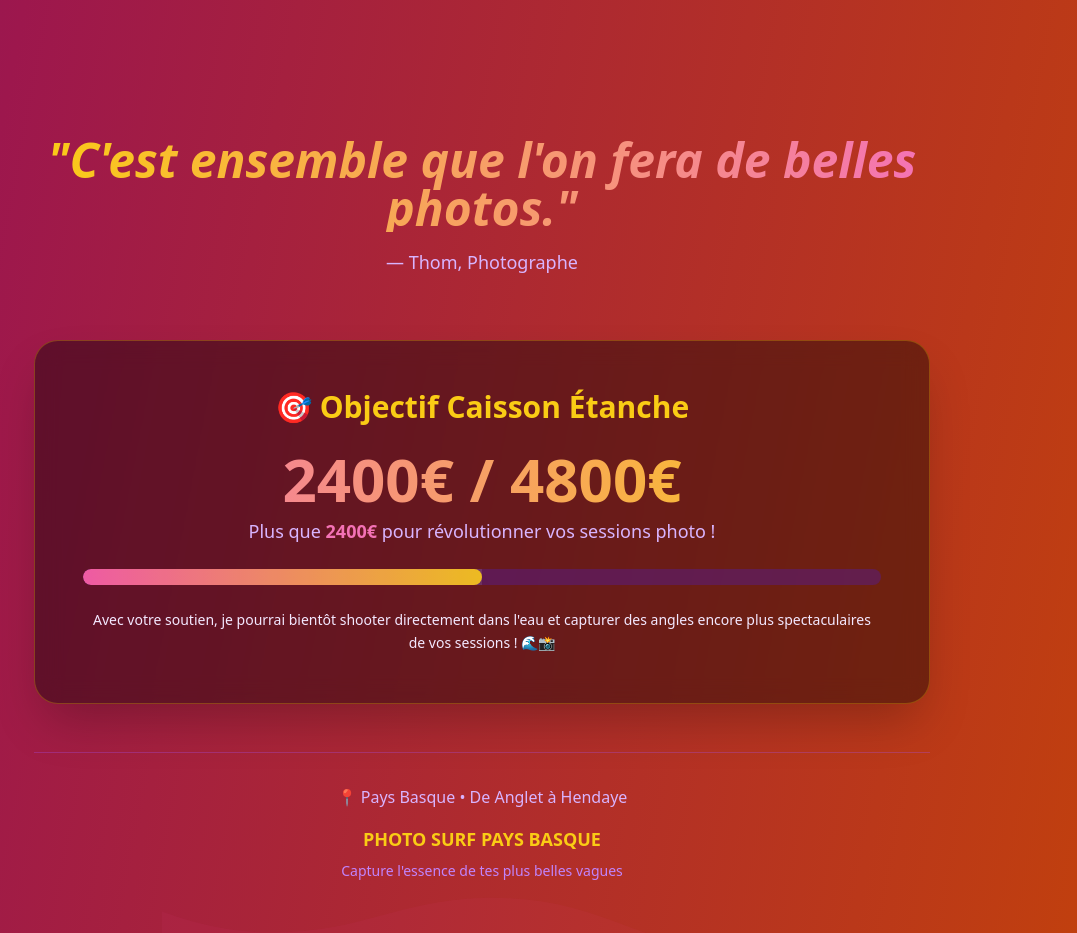
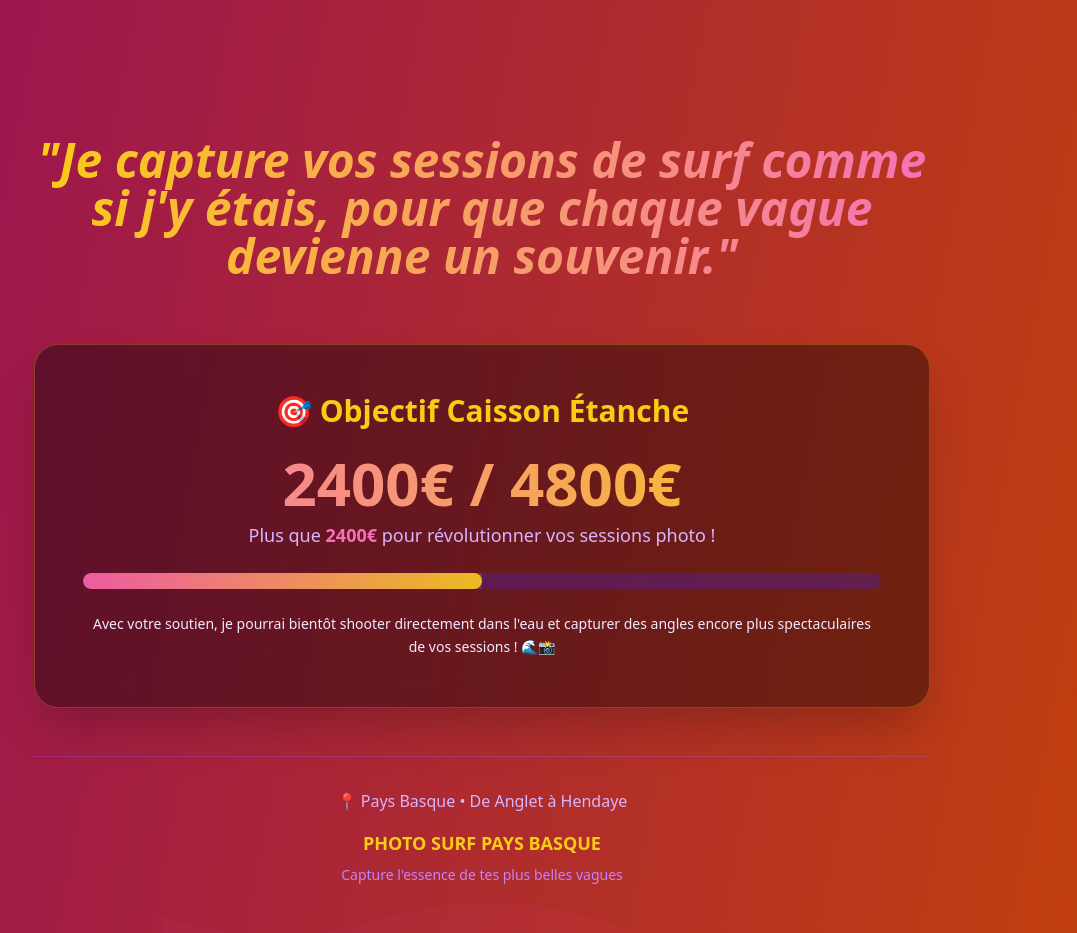
Before and after one commit to thom-s87/photo-surfpaysbasque, a React (Vite) app: page / in a window 1280 px wide. Shown: the part 5780-6713 px from the top of the page, without its empty margins (158-1235 px from the left). Built offline with nearby package versions, Linux system fonts and the light colour scheme; a web font is replaced by a local one.

Commit message:
Replace footer quote
Update the footer quote with the new text provided by the user.

```diff
--- a/src/components/Footer.tsx
+++ b/src/components/Footer.tsx
@@ -1,4 +1,3 @@
-
 import { useState, useEffect } from "react";
 
 const Footer = () => {
@@ -13,9 +12,8 @@ const Footer = () => {
         {/* Citation */}
         <div className="mb-16">
           <blockquote className="text-3xl md:text-5xl font-bold text-transparent bg-clip-text bg-gradient-to-r from-yellow-400 to-pink-400 mb-4 italic">
-            "C'est ensemble que l'on fera de belles photos."
+            "Je capture vos sessions de surf comme si j'y étais, pour que chaque vague devienne un souvenir."
           </blockquote>
-          <p className="text-purple-300 text-lg">— Thom, Photographe</p>
         </div>
 
         {/* Compteur objectif caisson */}
```
